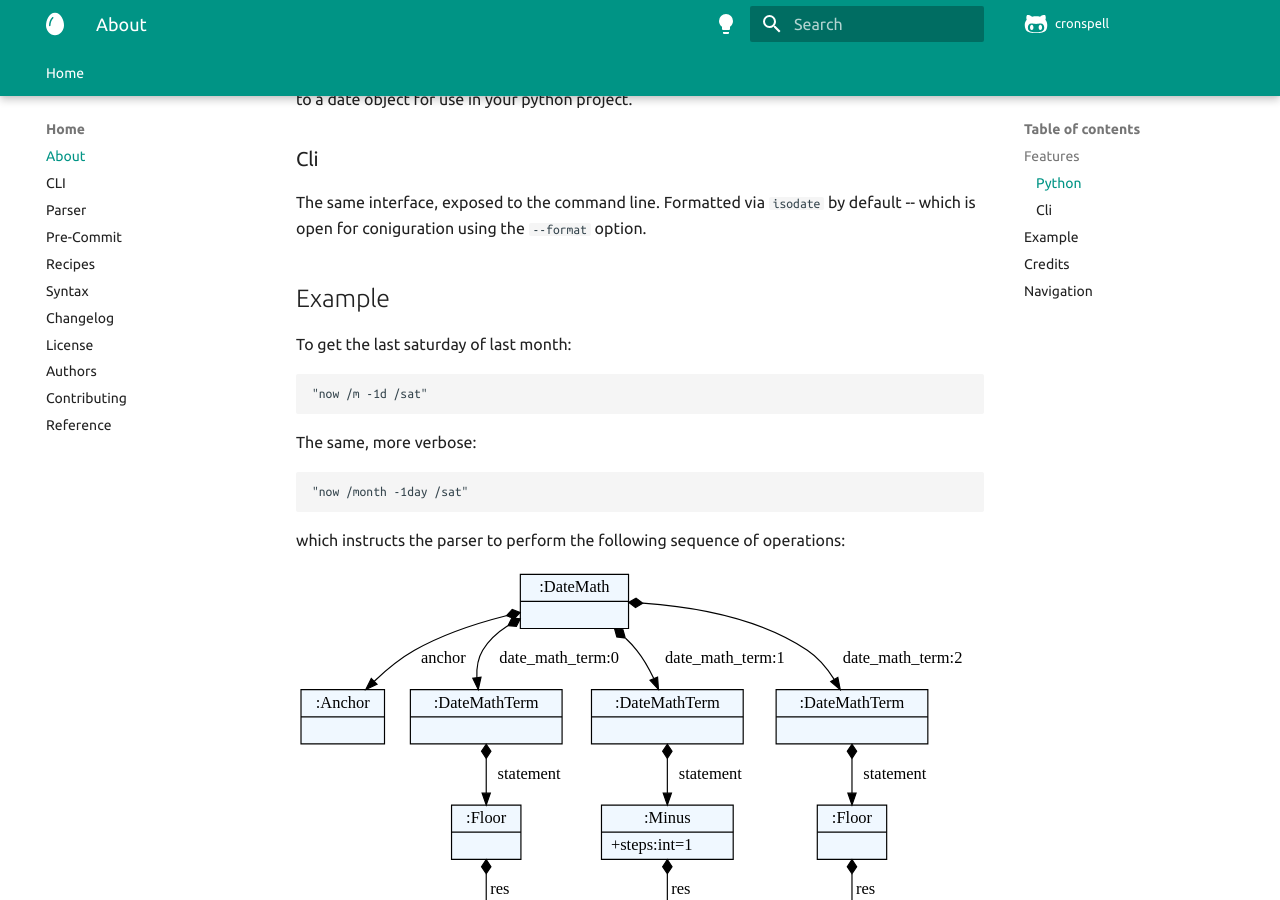
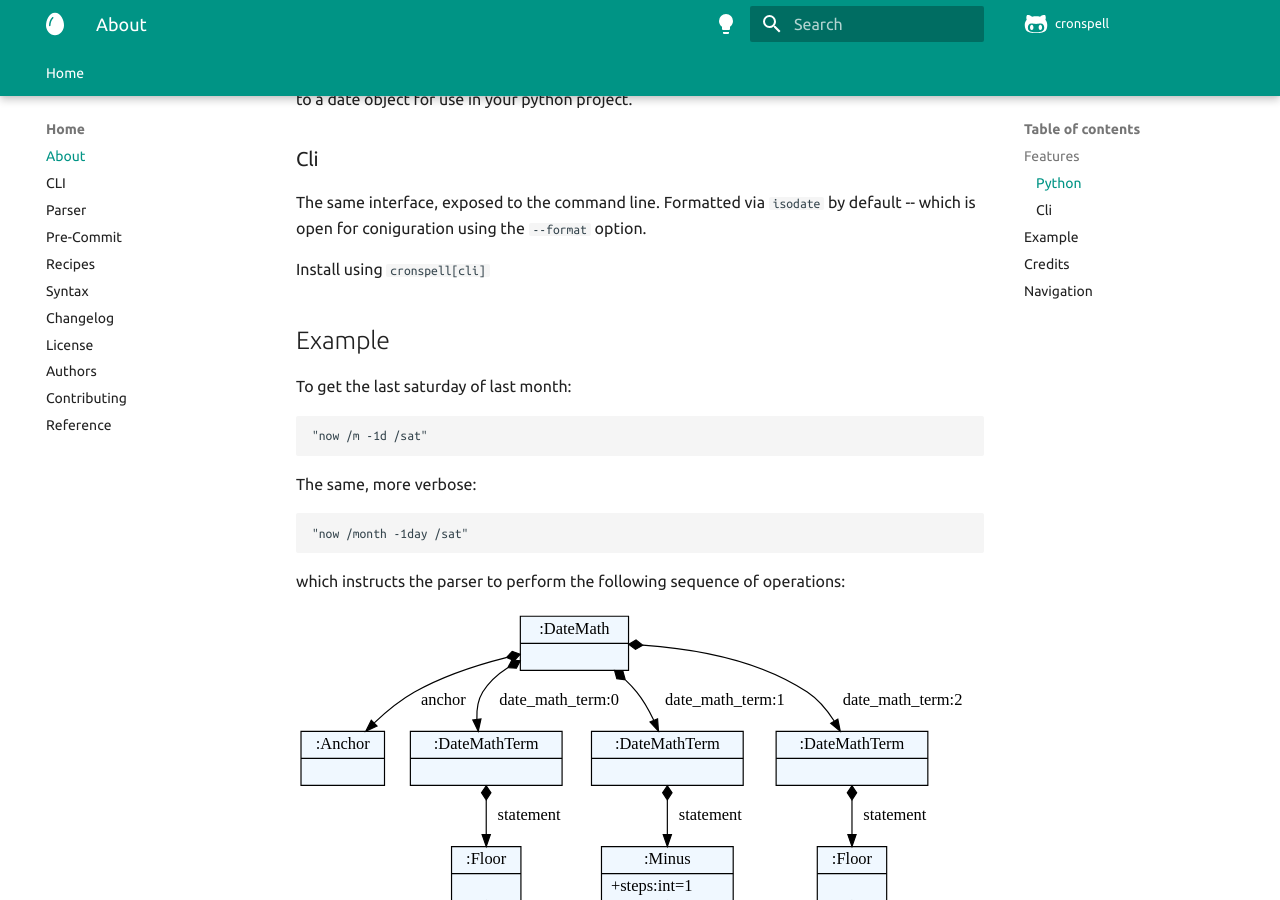
Before and after one commit to iilei/cronspell, an MkDocs documentation site: the page built from docs/index.md, in a window 1280 px wide and 900 px high, scrolled down 422 px. Built offline with MkDocs 1.6.1 and Material for MkDocs 9.7.7, drawn with Linux system fonts in a browser that asks for light colours; comment, search, counter and statistics services are not loaded; the version menu is left out.

```diff
--- a/.pre-commit-hooks.yaml
+++ b/.pre-commit-hooks.yaml
@@ -10,5 +10,5 @@
   types: [yaml]
   pass_filenames: true
   additional_dependencies:
-    - "yamlpath"
+    - ".[cli]"
   args: ["--yamlpath", "/*/cronspell"]
--- a/docs/index.md
+++ b/docs/index.md
@@ -14,6 +14,8 @@ Cronspell is heavily inspired by Grafana's relative Date picker user interface.
 
 The same interface, exposed to the command line. Formatted via `isodate` by default -- which is
 open for coniguration using the `--format` option.
+
+Install using `cronspell[cli]`
 
 
 ## Example
--- a/pyproject.toml
+++ b/pyproject.toml
@@ -47,7 +47,7 @@ Source = "https://github.com/iilei/cronspell"
 ######################
 
 [project.optional-dependencies]
-pre-commit = ["yamlpath"]
+cli = ["yamlpath"]
 
 
 [tool.hatch.metadata]
@@ -224,7 +224,7 @@ dependencies = [
     "hypothesis",
     "time-machine",
 ]
-features = ["pre-commit"]
+features = ["cli"]
 
 [tool.hatch.envs.test.scripts]
 cov = "pytest --cov-report=term-missing --cov-config=pyproject.toml --cov=src/cronspell --cov=tests {args}"
```
